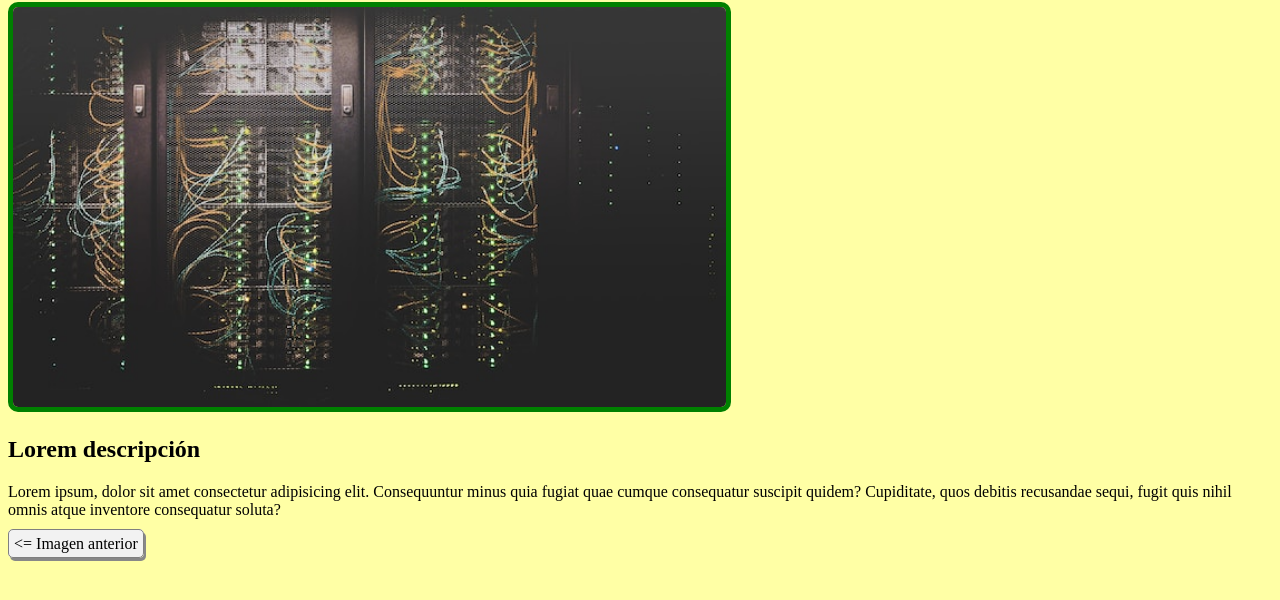
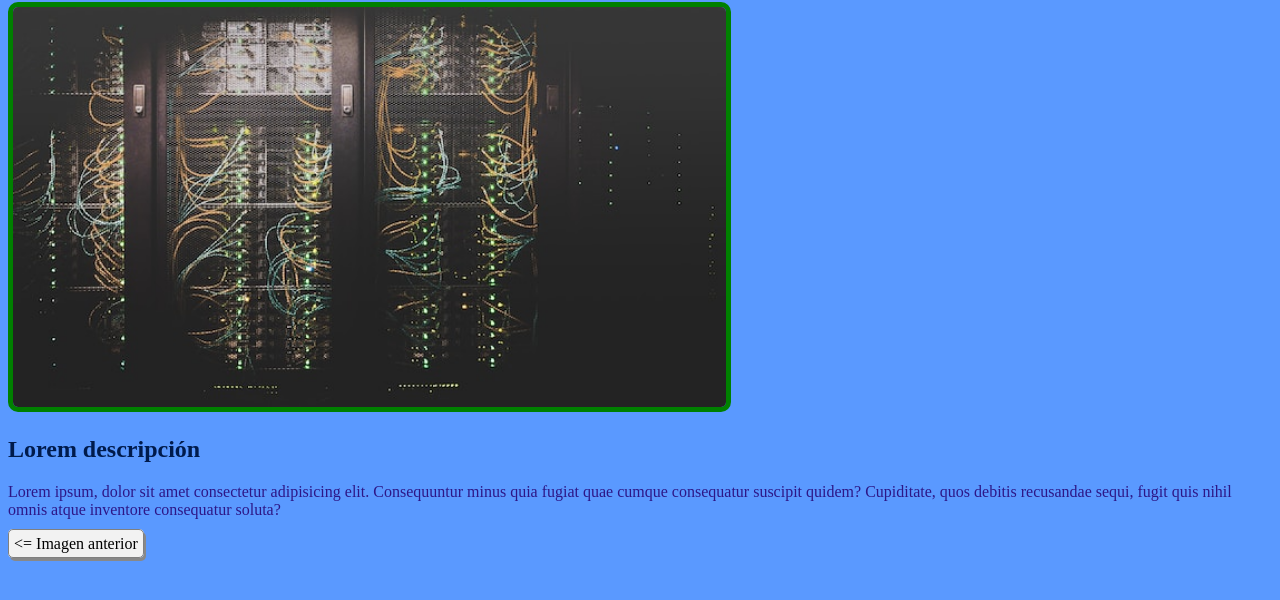
Before and after one commit to nataliamatulis/integrandoalequipo, a plain HTML site: page page2.html in a window 1280 px wide. Shown: the part 78-678 px from the top of the page. Drawn offline with Linux system fonts and the light colour scheme.

Commit message:
cambio de background y color de texto

```diff
--- a/page2.html
+++ b/page2.html
@@ -15,7 +15,7 @@
     <p>Lorem ipsum, dolor sit amet consectetur adipisicing elit. Consequuntur minus quia fugiat quae cumque consequatur
         suscipit quidem? Cupiditate, quos debitis recusandae sequi, fugit quis nihil omnis atque inventore consequatur
         soluta?</p>
-    <a href="page1.html" title="Imagen anterior" class="link-button">&lt;= Imagen anterior</a>
+    <a href="index.html" title="Imagen anterior" class="link-button">&lt;= Imagen anterior</a>
 </body>
 
 </html>
--- a/styles.css
+++ b/styles.css
@@ -1,5 +1,10 @@
 body {
-    background-color: rgb(255, 255, 165);
+    background-color: rgba(33, 118, 255, 0.743);
+    color: rgb(45, 23, 135);
+}
+
+h2{
+    color: rgb(0, 27, 76);
 }
 
 .image{
```
